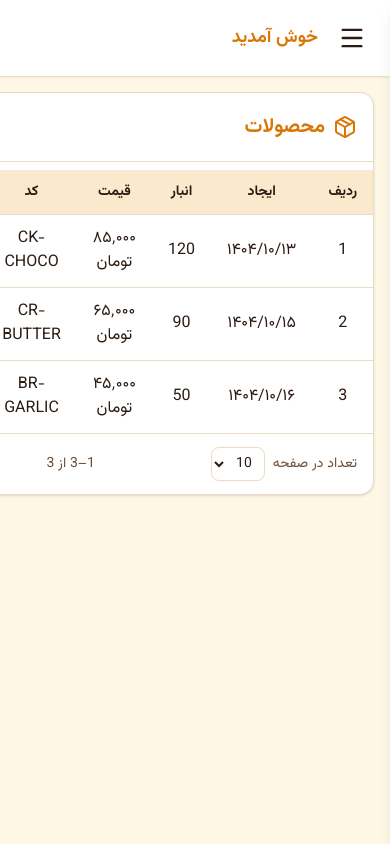
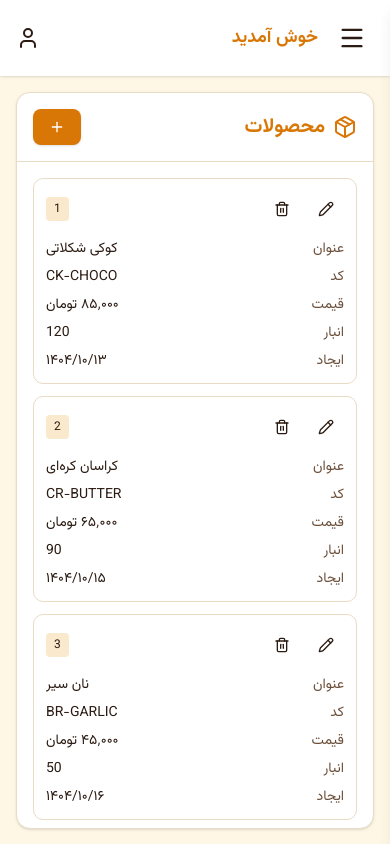
Before and after one commit to mspanadgoo/aknoon-backoffice-dashboard, a Next.js app: page /products in a window 390 px wide. Built offline with nearby package versions, Linux system fonts and the light colour scheme.

Commit message:
feat(ui): add back button and mobile responsive data table
- Add reusable BackButton component for navigation
- Implement mobile responsive view for DataTable with infinite scroll
- Hide desktop table controls on mobile and show card-based layout

```diff
--- a/app/(admin)/admins/[id]/edit/page.tsx
+++ b/app/(admin)/admins/[id]/edit/page.tsx
@@ -2,10 +2,12 @@ import { Card, CardContent, CardHeader, CardTitle } from "@/components/ui/card";
 import { Button } from "@/components/ui/button";
 import { Input } from "@/components/ui/input";
 import { Label } from "@/components/ui/label";
+import { BackButton } from "@/components/ui/back-button";
 
 export default function AdminEditPage() {
   return (
     <div className="max-w-xl">
+      <BackButton />
       <Card>
         <CardHeader>
           <CardTitle className="text-primary">ویرایش ادمین</CardTitle>
--- a/app/(admin)/admins/new/page.tsx
+++ b/app/(admin)/admins/new/page.tsx
@@ -2,10 +2,12 @@ import { Card, CardContent, CardHeader, CardTitle } from "@/components/ui/card";
 import { Button } from "@/components/ui/button";
 import { Input } from "@/components/ui/input";
 import { Label } from "@/components/ui/label";
+import { BackButton } from "@/components/ui/back-button";
 
 export default function AdminNewPage() {
   return (
     <div className="max-w-xl">
+      <BackButton />
       <Card>
         <CardHeader>
           <CardTitle className="text-primary">افزودن ادمین</CardTitle>
--- a/app/(admin)/categories/[id]/edit/page.tsx
+++ b/app/(admin)/categories/[id]/edit/page.tsx
@@ -2,10 +2,12 @@ import { Card, CardContent, CardHeader, CardTitle } from "@/components/ui/card";
 import { Button } from "@/components/ui/button";
 import { Input } from "@/components/ui/input";
 import { Label } from "@/components/ui/label";
+import { BackButton } from "@/components/ui/back-button";
 
 export default function CategoryEditPage() {
   return (
     <div className="max-w-xl">
+      <BackButton />
       <Card>
         <CardHeader>
           <CardTitle className="text-primary">ویرایش دسته‌بندی</CardTitle>
--- a/app/(admin)/categories/new/page.tsx
+++ b/app/(admin)/categories/new/page.tsx
@@ -2,10 +2,12 @@ import { Card, CardContent, CardHeader, CardTitle } from "@/components/ui/card";
 import { Button } from "@/components/ui/button";
 import { Input } from "@/components/ui/input";
 import { Label } from "@/components/ui/label";
+import { BackButton } from "@/components/ui/back-button";
 
 export default function CategoryNewPage() {
   return (
     <div className="max-w-xl">
+      <BackButton />
       <Card>
         <CardHeader>
           <CardTitle className="text-primary">افزودن دسته‌بندی</CardTitle>
--- a/app/(admin)/products/[id]/edit/page.tsx
+++ b/app/(admin)/products/[id]/edit/page.tsx
@@ -2,10 +2,12 @@ import { Card, CardContent, CardHeader, CardTitle } from "@/components/ui/card";
 import { Button } from "@/components/ui/button";
 import { Input } from "@/components/ui/input";
 import { Label } from "@/components/ui/label";
+import { BackButton } from "@/components/ui/back-button";
 
 export default function ProductEditPage() {
   return (
     <div className="max-w-xl">
+      <BackButton />
       <Card>
         <CardHeader>
           <CardTitle className="text-primary">ویرایش محصول</CardTitle>
--- a/app/(admin)/products/new/page.tsx
+++ b/app/(admin)/products/new/page.tsx
@@ -2,10 +2,12 @@ import { Card, CardContent, CardHeader, CardTitle } from "@/components/ui/card";
 import { Button } from "@/components/ui/button";
 import { Input } from "@/components/ui/input";
 import { Label } from "@/components/ui/label";
+import { BackButton } from "@/components/ui/back-button";
 
 export default function ProductNewPage() {
   return (
     <div className="max-w-xl">
+      <BackButton />
       <Card>
         <CardHeader>
           <CardTitle className="text-primary">افزودن محصول</CardTitle>
--- /dev/null
+++ b/components/ui/back-button.tsx
@@ -0,0 +1,26 @@
+ "use client";
+import { Button } from "@/components/ui/button";
+import { cn } from "@/lib/utils";
+import { ChevronRight } from "lucide-react";
+import { useRouter } from "next/navigation";
+
+export function BackButton({
+  className,
+  label = "بازگشت",
+}: {
+  className?: string;
+  label?: string;
+}) {
+  const router = useRouter();
+  return (
+    <div className={cn("w-full mb-3", className)}>
+      <Button
+        onClick={() => router.back()}
+        className="gap-2 rounded-full px-4 py-2 bg-secondary text-secondary-foreground hover:bg-accent/10"
+      >
+        <ChevronRight className="size-5" />
+        <span>{label}</span>
+      </Button>
+    </div>
+  );
+}
--- a/components/ui/data-table.tsx
+++ b/components/ui/data-table.tsx
@@ -75,6 +75,31 @@ export function DataTable<TData>({
   const start = totalRows > 0 ? startIndex + 1 : 0;
   const end = totalRows > 0 ? endIndex : 0;
 
+  const [mobileCount, setMobileCount] = React.useState<number>(
+    pageSizeOptions[0] ?? 10,
+  );
+  const mobileSentinelRef = React.useRef<HTMLDivElement | null>(null);
+  const [mobileLoading, setMobileLoading] = React.useState(false);
+
+  React.useEffect(() => {
+    const el = mobileSentinelRef.current;
+    if (!el) return;
+    const observer = new IntersectionObserver((entries) => {
+      const entry = entries[0];
+      if (entry.isIntersecting) {
+        setMobileLoading(true);
+        setMobileCount((prev) =>
+          Math.min(prev + (pageSizeOptions[0] ?? 10), totalRows),
+        );
+        setMobileLoading(false);
+      }
+    });
+    observer.observe(el);
+    return () => observer.disconnect();
+  }, [totalRows, pageSizeOptions]);
+
+  const mobileRows = data.slice(0, mobileCount);
+
   return (
     <div
       className={cn(
@@ -85,7 +110,53 @@ export function DataTable<TData>({
       {caption && (
         <div className="px-4 py-4 border-b border-border mb-2">{caption}</div>
       )}
-      <div className="overflow-x-auto" dir="ltr">
+      <div className="md:hidden px-4 py-2 space-y-3">
+        {mobileRows.map((row, ri) => (
+          <div key={ri} className="rounded-lg border bg-card p-3">
+            <div className="flex items-center justify-between">
+              <div className="flex items-center gap-2">
+                {rowActions && (
+                  <div className="flex items-center gap-2">
+                    {rowActions(row)}
+                  </div>
+                )}
+              </div>
+              <span className="text-xs rounded bg-secondary text-secondary-foreground px-2 py-1">
+                {ri + 1}
+              </span>
+            </div>
+            <div className="mt-3 space-y-2">
+              {columns.map((c, ci) => (
+                <div
+                  key={c.id ?? ci}
+                  className="flex items-start justify-between gap-3"
+                >
+                  <div className="text-sm text-muted-foreground">
+                    {c.header}
+                  </div>
+                  <div className="text-sm">
+                    {c.cell ? c.cell(row) : c.accessor ? c.accessor(row) : null}
+                  </div>
+                </div>
+              ))}
+            </div>
+          </div>
+        ))}
+        {mobileRows.length === 0 && (
+          <div className="rounded-lg border bg-card p-6 text-center text-muted-foreground">
+            داده‌ای یافت نشد
+          </div>
+        )}
+        {mobileRows.length < totalRows && (
+          <div
+            ref={mobileSentinelRef}
+            className="h-8 flex items-center justify-center text-xs text-muted-foreground"
+          >
+            {mobileLoading ? "..." : "نمایش بیشتر"}
+          </div>
+        )}
+      </div>
+      <div className="overflow-x-auto hidden md:block" dir="ltr">
         <table className="w-full border-collapse">
           <thead className="bg-secondary text-secondary-foreground">
             <tr className="text-sm">
@@ -148,7 +219,7 @@ export function DataTable<TData>({
         </table>
       </div>
 
-      <div className="flex items-center justify-between gap-3 px-4 py-3 border-t border-border">
+      <div className="hidden md:flex items-center justify-between gap-3 px-4 py-3 border-t border-border">
         <div className="flex items-center gap-2">
           <span className="text-sm text-muted-foreground">تعداد در صفحه</span>
           <select
```
